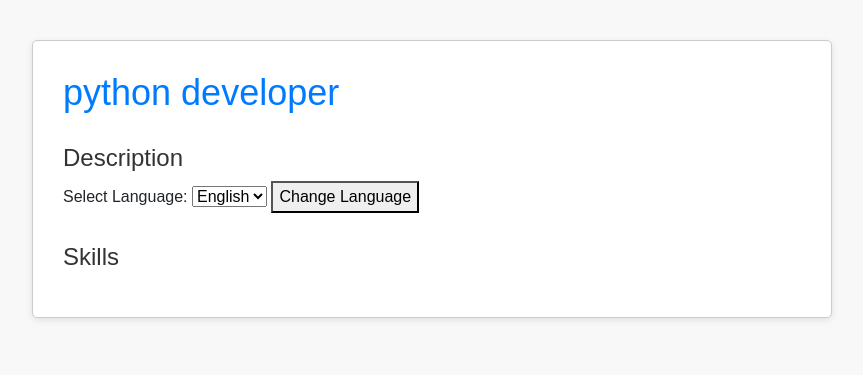
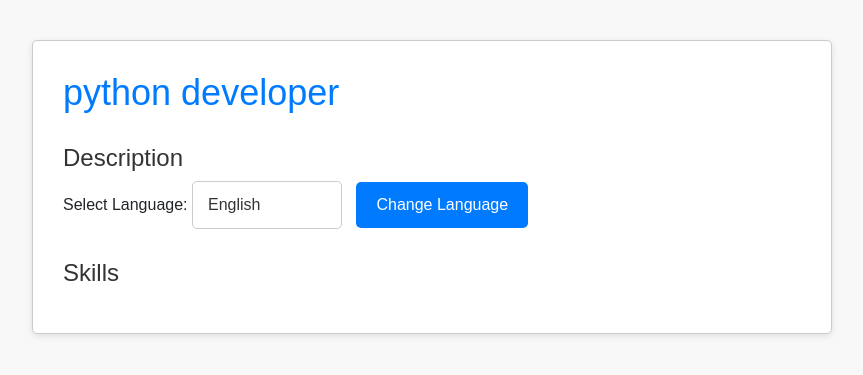
Before and after one commit to pydev1996/jobpositionsguide_project, a Django app: template jobpositions/templates/job_position_detail.html in a window 1280 px wide. Shown: the top 375 px of the page, without its empty margins (208-1071 px from the left). Run offline with Django 3.2, Linux system fonts and the light colour scheme; the template is opened without the code that fills it: values that come from a table or form of the project are taken from there, others are empty; data comes from the database, SQL or seed files in the repository.

Commit message:
Update job_position_detail.html

```diff
--- a/jobpositions/templates/job_position_detail.html
+++ b/jobpositions/templates/job_position_detail.html
@@ -72,7 +72,46 @@
             margin-right: 5px;
         }
 
-        /* Additional styles as needed */
+        select, button {
+            appearance: none;
+            border: none;
+            background: none;
+            padding: 0;
+            margin: 0;
+            cursor: pointer;
+        }
+
+        select::-ms-expand {
+            display: none;
+        }
+
+        /* Styles for the select tag */
+        select#language-select {
+            font-size: 16px;
+            color: #333;
+            border: 1px solid #ccc;
+            border-radius: 5px;
+            padding: 10px 15px;
+            background-color: #fff;
+            width: 150px;
+            margin-right: 10px;
+        }
+
+        /* Styles for the button */
+        button[type="submit"] {
+            font-size: 16px;
+            color: #fff;
+            background-color: #007bff;
+            border: none;
+            border-radius: 5px;
+            padding: 10px 20px;
+            cursor: pointer;
+            transition: background-color 0.2s ease-in-out;
+        }
+
+        button[type="submit"]:hover {
+            background-color: #0056b3;
+        }
 
     </style>
 </head>
```
